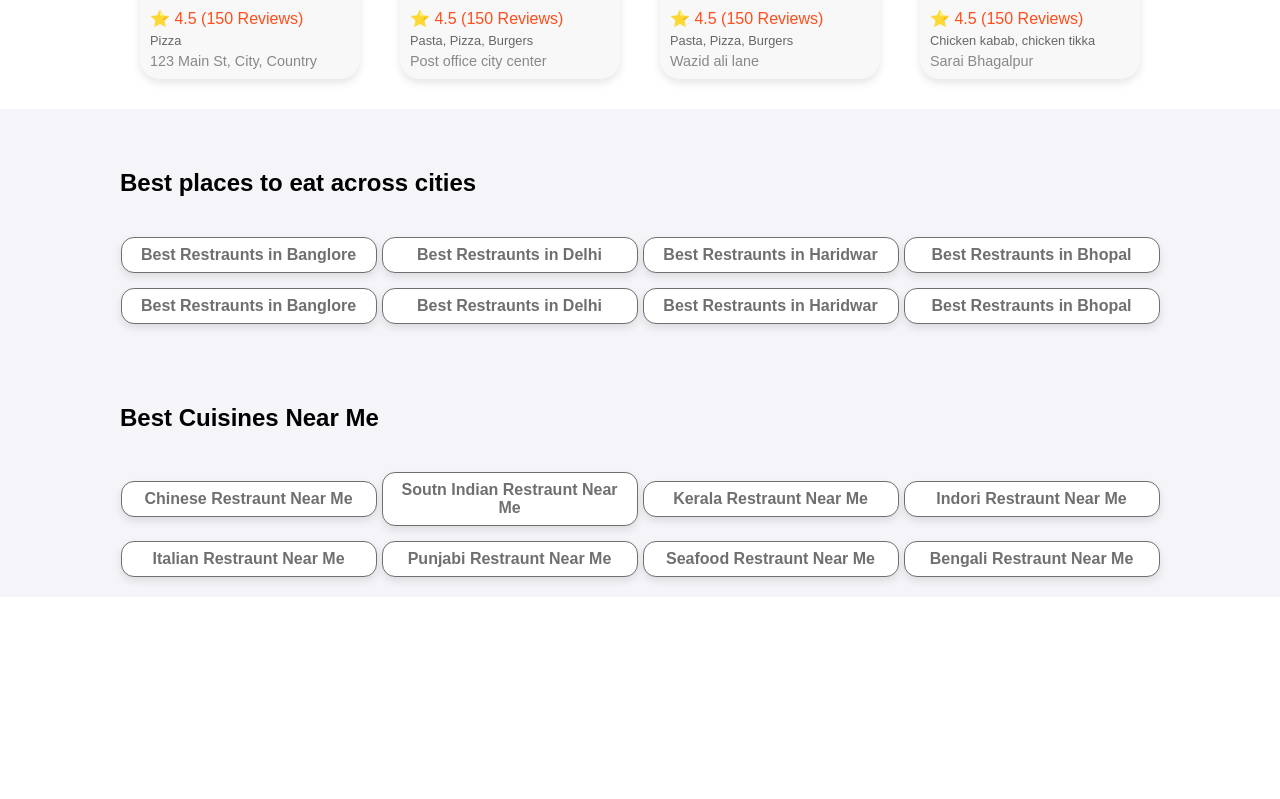
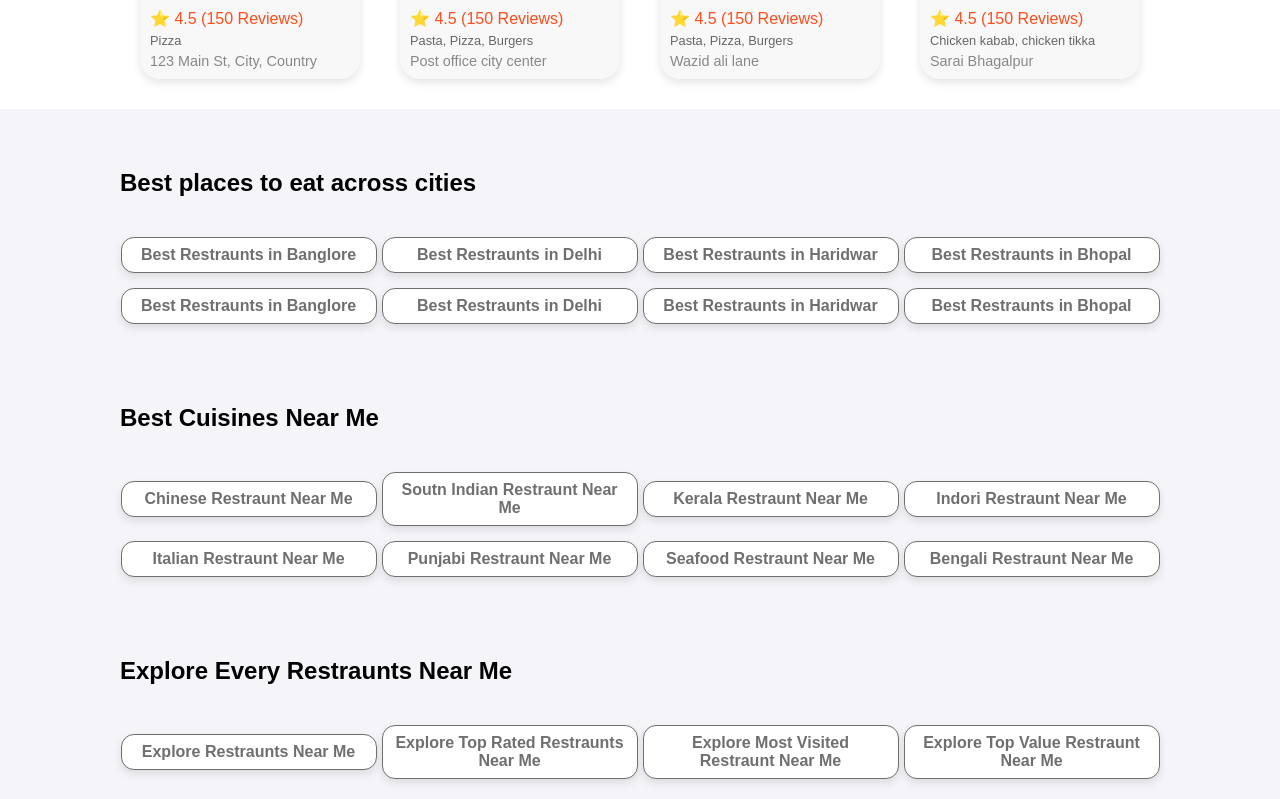
Before and after one commit to AmanKumar2324/swiggy-clone, an Angular app: page / in a window 1280 px wide. Shown: the part 1287-2086 px from the top of the page. Before the commit the page ends 1884 px from the top, so only its background shows below. Built offline with nearby package versions, Linux system fonts and the light colour scheme.

Commit message:
every-restraunts section added

```diff
--- a/src/app/app.component.html
+++ b/src/app/app.component.html
@@ -4,4 +4,5 @@
 <app-explore-restaurants></app-explore-restaurants>
 <app-best-places></app-best-places>
 <app-cuisines></app-cuisines>
+<app-every-restraunt></app-every-restraunt>
 <router-outlet></router-outlet>
--- a/src/app/app.component.ts
+++ b/src/app/app.component.ts
@@ -6,11 +6,12 @@ import { TopRestaurantsComponent } from "./components/sections/top-restaurants/t
 import { ExploreRestaurantsComponent } from "./components/sections/explore-restaurants/explore-restaurants.component";
 import { BestPlacesComponent } from "./components/sections/best-places/best-places.component";
 import { CuisinesComponent } from "./components/sections/cuisines/cuisines.component";
+import { EveryRestrauntComponent } from "./components/sections/every-restraunt/every-restraunt.component";
 
 @Component({
   selector: 'app-root',
   standalone: true,
-  imports: [RouterOutlet, HeaderComponent, TopDishesComponent, TopRestaurantsComponent, ExploreRestaurantsComponent, BestPlacesComponent, CuisinesComponent],
+  imports: [RouterOutlet, HeaderComponent, TopDishesComponent, TopRestaurantsComponent, ExploreRestaurantsComponent, BestPlacesComponent, CuisinesComponent, EveryRestrauntComponent],
   templateUrl: './app.component.html',
   styleUrl: './app.component.css'
 })
--- /dev/null
+++ b/src/app/components/sections/every-restraunt/every-restraunt.component.css
@@ -0,0 +1,44 @@
+.best-places-container {
+    background-color: #f4f4f9;
+    padding: 20px 0; /* Add padding to the top and bottom of the container */
+}
+
+.section-heading {
+    padding-top: 20px;
+    font-size: 24px;
+    margin-bottom: 25px;
+    font-weight: bold;
+    font-family: 'Proxima Nova', Arial, 'Helvetica Neue', sans-serif;
+    text-align: left;
+    padding-left: 120px;
+}
+
+.card-chain {
+    padding-top: 15px;
+    display: flex;
+    justify-content: center;
+    align-items: center;
+    gap: 5px; /* This ensures there's a 5px gap between cards */
+    flex-wrap: wrap; /* This will allow the cards to wrap on smaller screens */
+}
+
+.card {
+    width: 20vw; /* Card width */
+    padding: 5px;
+    background-color: #ffffff;
+    border-radius: 13px;
+    border: 1px solid rgb(112, 111, 111);
+    box-shadow: 0 4px 8px rgba(0, 0, 0, 0.1);
+    text-align: center;
+    margin: 0; /* Remove margin to eliminate the extra space */
+}
+.card:hover{
+    cursor: pointer;
+}
+
+.card-text {
+    font-size: 16px;
+    font-weight: 600;
+    color: rgb(112, 111, 111);
+    margin: 3px 5px; /* Control top/bottom and left/right margin of card text */
+}
--- /dev/null
+++ b/src/app/components/sections/every-restraunt/every-restraunt.component.html
@@ -0,0 +1,17 @@
+<div class="best-places-container">
+    <h2 class="section-heading">Explore Every Restraunts Near Me</h2>
+    <div class="card-chain">
+        <div class="card">
+            <p class="card-text">Explore Restraunts Near Me</p>
+          </div>
+          <div class="card">
+            <p class="card-text">Explore Top Rated Restraunts Near Me</p>
+          </div>
+          <div class="card">
+            <p class="card-text">Explore Most Visited Restraunt Near Me</p>
+          </div>
+          <div class="card">
+            <p class="card-text">Explore Top Value Restraunt Near Me</p>
+          </div>
+    </div>
+  </div>
```
Also changed, not shown: src/app/components/sections/every-restraunt/every-restraunt.component.ts (added, +12 -0 lines), 1 other file (tests, documents, lock files or other folders).
